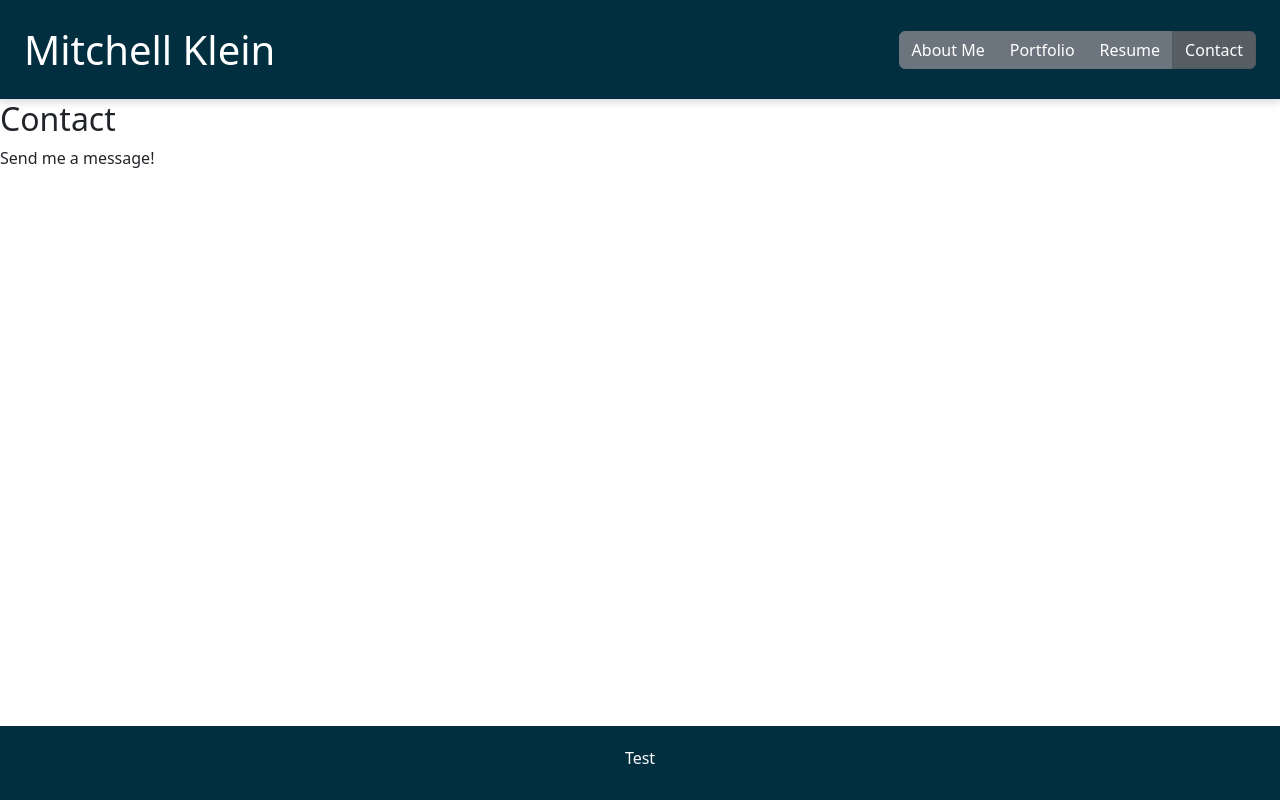
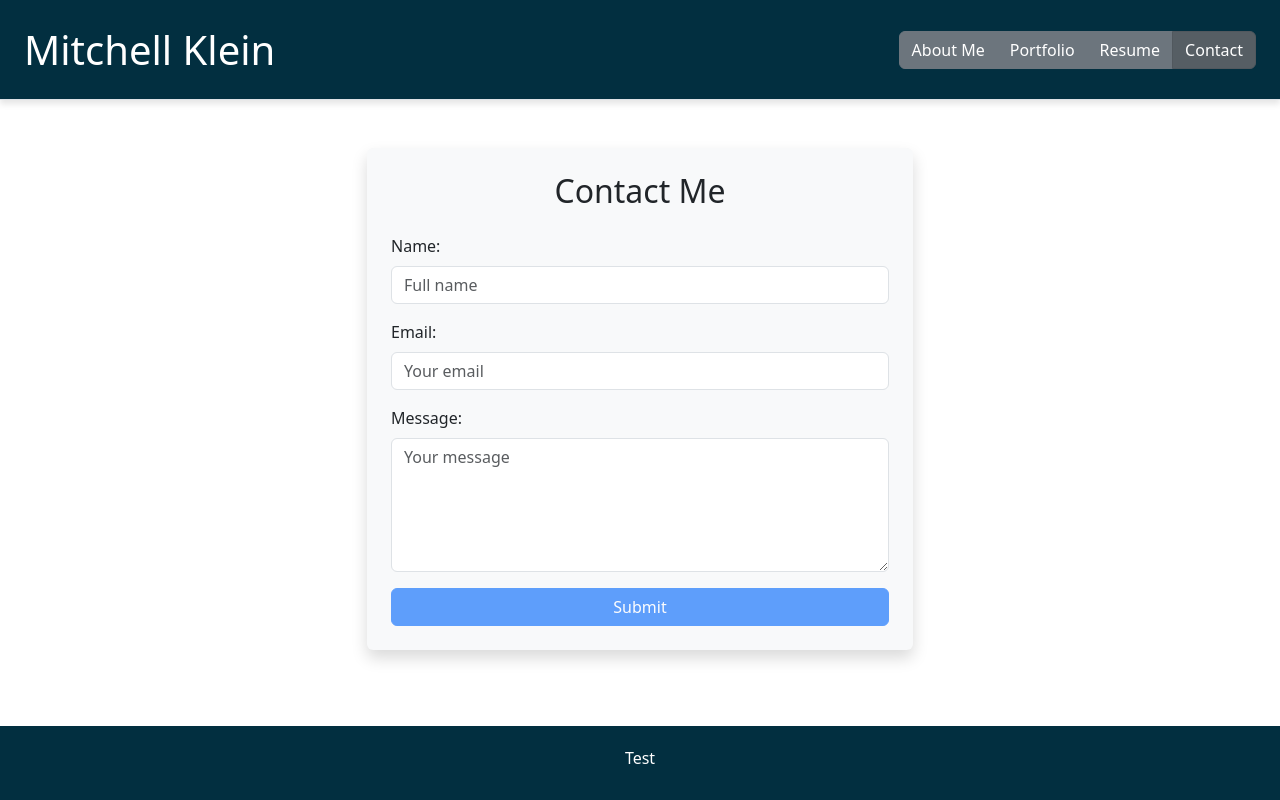
Before and after one commit to Mjoel54/react-portfolio, a React (Vite) app in the folder my-vite-app/: page /contact in a window 1280 px wide. Built offline with nearby package versions, Linux system fonts and the light colour scheme.

Commit message:
Contact Form Created

```diff
--- a/my-vite-app/src/AboutMe.jsx
+++ b/my-vite-app/src/AboutMe.jsx
@@ -1,39 +1,40 @@
 import kleinAvatar from "./assets/images/klein-avatar.png";
 
 export default function AboutMe() {
-  const aboutMeContent = [
-    "Future web developer with expertise in HTML, CSS, JavaScript, and React, along with experience in TypeScript.",
-    "As the Learning Management System (LMS) Coordinator at EDU Holdings, I manage and enhance Canvas the digital learning platform used by 3,000 students, streamline workflows, and ensure seamless integration of new features for users. My work involves solving complex challenges, improving user experience, and delivering efficient solutions. ",
-  ];
-
   return (
     <main id="aboutMe" className="container-fluid p-5">
       <div className="row">
         <aside className="col-md-5 d-flex align-items-center justify-content-center p-2">
-        <img src={kleinAvatar} alt="cartoon man waving" aria-hidden="true" className="img-fluid"/>
+          <img
+            src={kleinAvatar}
+            alt="cartoon man waving"
+            aria-hidden="true"
+            className="img-fluid"
+          />
         </aside>
         <section className="col-md-7 py-2 px-4">
           <h2>About Me</h2>
-
-        {/* {aboutMeContent.map((content, index) => (
-          <>
-          <p key={index}>{content}</p>
-          <hr /></>
-        ))} */}
-        <p><em>Future</em> web developer with expertise in HTML, CSS, JavaScript, and React, along with a developing understanding of TypeScript.</p>
+          <p>
+            <em>Future</em> web developer with expertise in HTML, CSS,
+            JavaScript, and React, along with a developing understanding of
+            TypeScript.
+          </p>
           <hr />
           <h3>Areas of interest</h3>
           <p>
-    <strong>Website development for small businesses:</strong> Helping small businesses establish a strong online presence through user-friendly and visually appealing websites.
+            <strong>Website development for small businesses:</strong> Helping
+            small businesses establish a strong online presence through
+            user-friendly and visually appealing websites.
           </p>
           <p>
-    <strong>React:</strong> Leveraging React's component-based architecture to build scalable and interactive user interfaces.
+            <strong>React:</strong> Leveraging React's component-based
+            architecture to build scalable and interactive user interfaces.
           </p>
           <p>
-    <strong>Educational Technologies:</strong> Exploring innovative tools and platforms like Learning Management Systems (LMS) to enhance digital learning experiences for students and educators.
+            <strong>Educational Technologies:</strong> Exploring innovative
+            tools and platforms like Learning Management Systems (LMS) to
+            enhance digital learning experiences for students and educators.
           </p>
-
-
         </section>
       </div>
     </main>
--- a/my-vite-app/src/Contact.jsx
+++ b/my-vite-app/src/Contact.jsx
@@ -1,8 +1,115 @@
+import React, { useState } from "react";
+import "bootstrap/dist/css/bootstrap.min.css";
+
 export default function Contact() {
-    return (
-        <main>
-            <h2>Contact</h2>
-            <p>Send me a message!</p>
-        </main>
-    )
+  const [formData, setFormData] = useState({
+    name: "",
+    email: "",
+    message: "",
+  });
+  const [errors, setErrors] = useState({
+    name: "",
+    email: "",
+    message: "",
+  });
+
+  const validateEmail = (email) => {
+    const emailRegex = /^[^\s@]+@[^\s@]+\.[^\s@]+$/;
+    return emailRegex.test(email);
+  };
+
+  const handleChange = (event) => {
+    const { name, value } = event.target;
+    setFormData({ ...formData, [name]: value });
+
+    if (value.trim() !== "") {
+      setErrors({ ...errors, [name]: "" });
+    }
+  };
+
+  const handleBlur = (event) => {
+    const { name, value } = event.target;
+
+    if (value.trim() === "") {
+      setErrors({
+        ...errors,
+        [name]: `${name.charAt(0).toUpperCase() + name.slice(1)} is required.`,
+      });
+    } else if (name === "email" && !validateEmail(value)) {
+      setErrors({ ...errors, email: "Please enter a valid email address." });
+    }
+  };
+
+  return (
+    <main className="container pt-5">
+      <div className="row justify-content-center">
+        <div className="col-md-8 col-lg-6">
+
+          <form id="contact-form" method="post" action="" className="bg-light p-4 shadow rounded">
+          <h2 className="text-center mb-4">Contact Me</h2>
+            <div className="mb-3">
+              <label htmlFor="name" className="form-label">
+                Name:
+              </label>
+              <input
+                type="text"
+                id="name"
+                name="name"
+                placeholder="Full name"
+                value={formData.name}
+                onChange={handleChange}
+                onBlur={handleBlur}
+                className={`form-control ${errors.name ? "is-invalid" : ""}`}
+              />
+              {errors.name && <div className="invalid-feedback">{errors.name}</div>}
+            </div>
+            <div className="mb-3">
+              <label htmlFor="email" className="form-label">
+                Email:
+              </label>
+              <input
+                type="email"
+                id="email"
+                name="email"
+                placeholder="Your email"
+                value={formData.email}
+                onChange={handleChange}
+                onBlur={handleBlur}
+                className={`form-control ${errors.email ? "is-invalid" : ""}`}
+              />
+              {errors.email && <div className="invalid-feedback">{errors.email}</div>}
+            </div>
+            <div className="mb-3">
+              <label htmlFor="message" className="form-label">
+                Message:
+              </label>
+              <textarea
+                id="message"
+                name="message"
+                placeholder="Your message"
+                value={formData.message}
+                onChange={handleChange}
+                onBlur={handleBlur}
+                className={`form-control ${errors.message ? "is-invalid" : ""}`}
+                rows="5"
+              ></textarea>
+              {errors.message && <div className="invalid-feedback">{errors.message}</div>}
+            </div>
+            <div className="text-center">
+              <button
+                type="submit"
+                disabled={
+                  Object.values(errors).some((error) => error !== "") ||
+                  Object.values(formData).some((value) => value.trim() === "")
+                }
+                className="btn btn-primary w-100"
+              >
+               Submit
+              </button>
+            </div>
+          </form>
+        </div>
+      </div>
+    </main>
+  );
 }
```
Lines whose indentation alone changed are shown as unchanged.
